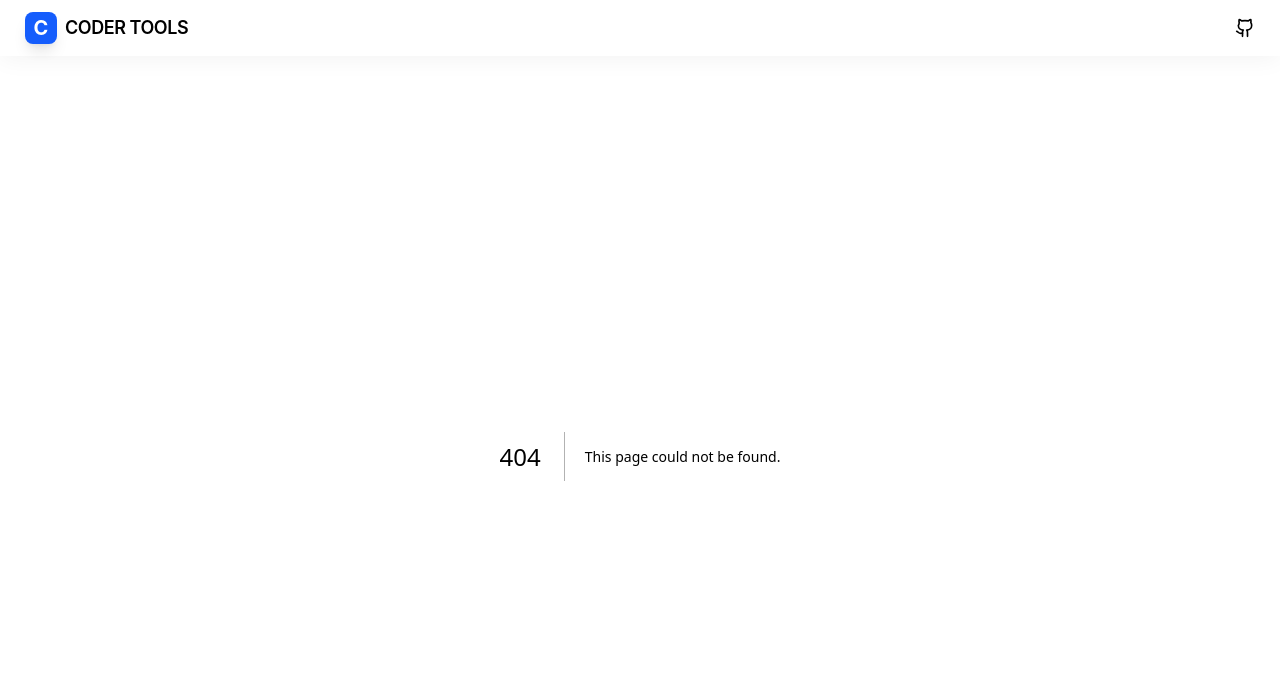
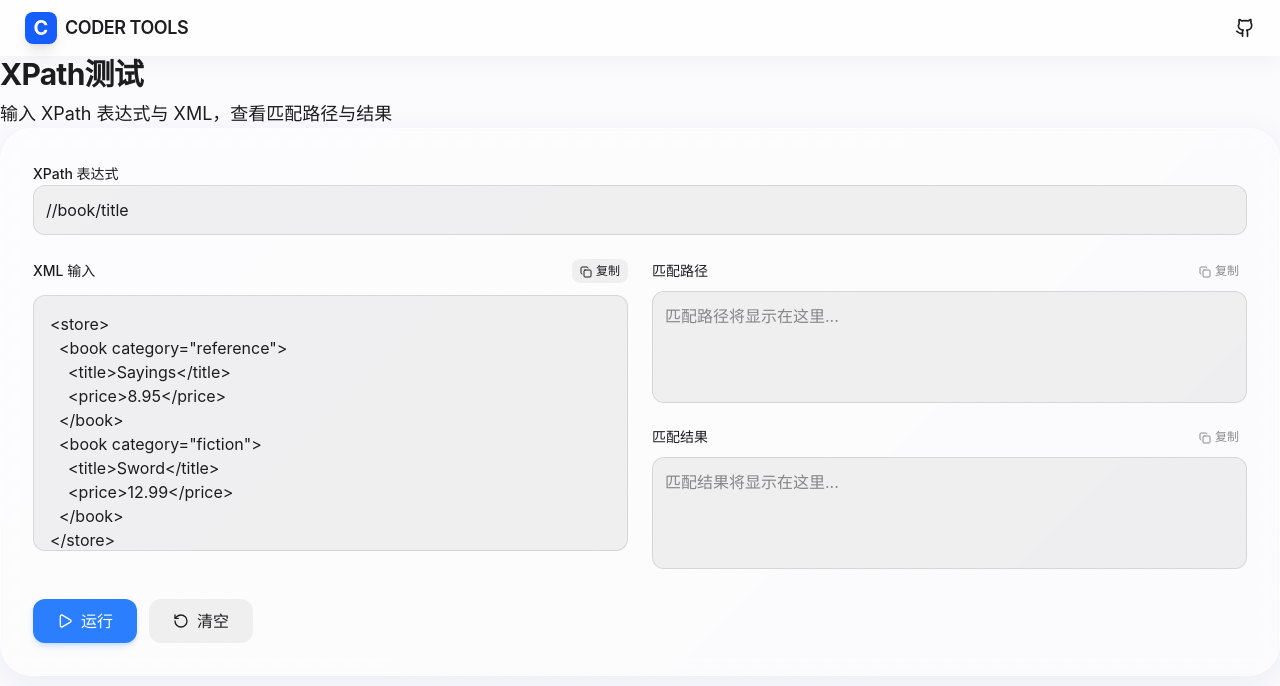
Before and after one commit to gacfox/coder-tools, a Next.js app: page /xpath-tester in a window 1280 px wide. Before the commit this address had no page. Shown: the top 686 px of the page. Built offline with nearby package versions, Linux system fonts and the light colour scheme.

Commit message:
xpath tester

```diff
--- a/app/page.tsx
+++ b/app/page.tsx
@@ -42,6 +42,7 @@ import GitCheatSheet from "./git-cheat-sheet/page";
 import CurlToFetch from "./curl-to-fetch/page";
 import SpringBootConfigConverter from "./springboot-config-converter/page";
 import JsonPathTester from "./jsonpath-tester/page";
+import XPathTester from "./xpath-tester/page";
 import UnicodeEscape from "./unicode-escape/page";
 import JwtParser from "./jwt-parser/page";
 import JsonViewer from "./json-viewer/page";
@@ -114,6 +115,7 @@ const CATEGORIES: Category[] = [
       { id: "json-viewer", name: "JSON预览器" },
       { id: "springboot-config-converter", name: "SpringBoot配置转换器" },
       { id: "jsonpath-tester", name: "JSONPath测试" },
+      { id: "xpath-tester", name: "XPath测试" },
     ],
   },
   {
@@ -286,6 +288,8 @@ export default function Home() {
             <SpringBootConfigConverter />
           ) : selectedTool === "jsonpath-tester" ? (
             <JsonPathTester />
+          ) : selectedTool === "xpath-tester" ? (
+            <XPathTester />
           ) : selectedTool === "unicode-escape" ? (
             <UnicodeEscape />
           ) : selectedTool === "jwt-parser" ? (
--- /dev/null
+++ b/app/xpath-tester/page.tsx
@@ -0,0 +1,233 @@
+"use client";
+
+import { useState } from "react";
+import { Copy, RotateCcw, Play } from "lucide-react";
+import { cn } from "@/lib/utils";
+
+type MatchItem = { path: string; value: string };
+
+const getXPath = (node: Node) => {
+  if (node.nodeType === Node.DOCUMENT_NODE) return "/";
+  if (node.nodeType === Node.TEXT_NODE) {
+    const parentPath = node.parentNode ? getXPath(node.parentNode) : "";
+    return `${parentPath}/text()`;
+  }
+  if (!(node instanceof Element)) return "";
+  const siblings = Array.from(node.parentNode?.childNodes || []).filter(
+    (child) => child.nodeType === Node.ELEMENT_NODE && (child as Element).tagName === node.tagName
+  );
+  const index = siblings.indexOf(node) + 1;
+  const parentPath = node.parentNode ? getXPath(node.parentNode) : "";
+  return `${parentPath}/${node.tagName.toLowerCase()}[${index}]`;
+};
+
+export default function XPathTester() {
+  const [xmlInput, setXmlInput] = useState(
+    `<store>
+  <book category="reference">
+    <title>Sayings</title>
+    <price>8.95</price>
+  </book>
+  <book category="fiction">
+    <title>Sword</title>
+    <price>12.99</price>
+  </book>
+</store>`
+  );
+  const [pathInput, setPathInput] = useState("//book/title");
+  const [pathsOutput, setPathsOutput] = useState("");
+  const [valuesOutput, setValuesOutput] = useState("");
+  const [error, setError] = useState("");
+
+  const handleRun = () => {
+    try {
+      const parser = new DOMParser();
+      const doc = parser.parseFromString(xmlInput, "application/xml");
+      const parseError = doc.querySelector("parsererror");
+      if (parseError) {
+        throw new Error("XML 解析失败");
+      }
+
+      const result = doc.evaluate(
+        pathInput,
+        doc,
+        null,
+        XPathResult.ANY_TYPE,
+        null
+      );
+
+      const matches: MatchItem[] = [];
+      switch (result.resultType) {
+        case XPathResult.STRING_TYPE:
+          matches.push({ path: pathInput, value: result.stringValue });
+          break;
+        case XPathResult.NUMBER_TYPE:
+          matches.push({ path: pathInput, value: String(result.numberValue) });
+          break;
+        case XPathResult.BOOLEAN_TYPE:
+          matches.push({ path: pathInput, value: String(result.booleanValue) });
+          break;
+        default: {
+          let node = result.iterateNext();
+          while (node) {
+            matches.push({
+              path: getXPath(node),
+              value:
+                node.nodeType === Node.ELEMENT_NODE
+                  ? (node as Element).textContent?.trim() || ""
+                  : node.nodeValue || "",
+            });
+            node = result.iterateNext();
+          }
+        }
+      }
+
+      setPathsOutput(matches.map((item) => item.path).join("\n"));
+      setValuesOutput(JSON.stringify(matches.map((item) => item.value), null, 2));
+      setError("");
+    } catch (err) {
+      setError("解析失败：请检查 XML 或 XPath 表达式");
+      setPathsOutput("");
+      setValuesOutput("");
+    }
+  };
+
+  const handleClear = () => {
+    setXmlInput("");
+    setPathInput("");
+    setPathsOutput("");
+    setValuesOutput("");
+    setError("");
+  };
+
+  const copyToClipboard = (text: string) => {
+    navigator.clipboard.writeText(text);
+  };
+
+  return (
+    <>
+      <header className="space-y-2">
+        <h2 className="text-3xl font-bold tracking-tight">XPath测试</h2>
+        <p className="text-muted-foreground text-lg">
+          输入 XPath 表达式与 XML，查看匹配路径与结果
+        </p>
+      </header>
+
+      <div className="glass-card rounded-[2rem] p-8 shadow-2xl border-white/40">
+        <div className="space-y-4 mb-6">
+          <label className="text-sm font-medium text-muted-foreground">
+            XPath 表达式
+          </label>
+          <input
+            value={pathInput}
+            onChange={(e) => setPathInput(e.target.value)}
+            placeholder="例如：//book/title"
+            className="w-full p-3 rounded-xl bg-black/5 dark:bg-white/5 border border-black/10 dark:border-white/10 focus:ring-2 focus:ring-blue-500 focus:border-transparent transition-all"
+          />
+        </div>
+
+        <div className="grid grid-cols-1 lg:grid-cols-2 gap-6">
+          <div className="space-y-3">
+            <div className="flex items-center justify-between">
+              <label className="text-sm font-medium text-muted-foreground">
+                XML 输入
+              </label>
+              <button
+                onClick={() => copyToClipboard(xmlInput)}
+                className="text-xs px-2 py-1 rounded-lg bg-black/5 dark:bg-white/5 hover:bg-black/10 dark:hover:bg-white/10 transition-colors"
+              >
+                <Copy className="w-3 h-3 inline mr-1" />
+                复制
+              </button>
+            </div>
+            <textarea
+              value={xmlInput}
+              onChange={(e) => setXmlInput(e.target.value)}
+              placeholder="请输入 XML..."
+              className="w-full h-64 p-4 rounded-xl bg-black/5 dark:bg-white/5 border border-black/10 dark:border-white/10 focus:ring-2 focus:ring-blue-500 focus:border-transparent transition-all resize-none"
+            />
+          </div>
+
+          <div className="space-y-4">
+            <div className="space-y-2">
+              <div className="flex items-center justify-between">
+                <label className="text-sm font-medium text-muted-foreground">
+                  匹配路径
+                </label>
+                <button
+                  onClick={() => copyToClipboard(pathsOutput)}
+                  disabled={!pathsOutput}
+                  className={cn(
+                    "text-xs px-2 py-1 rounded-lg transition-colors",
+                    pathsOutput
+                      ? "bg-black/5 dark:bg-white/5 hover:bg-black/10 dark:hover:bg-white/10"
+                      : "opacity-50 cursor-not-allowed"
+                  )}
+                >
+                  <Copy className="w-3 h-3 inline mr-1" />
+                  复制
+                </button>
+              </div>
+              <textarea
+                value={pathsOutput}
+                readOnly
+                placeholder="匹配路径将显示在这里..."
+                className="w-full h-28 p-3 rounded-xl bg-black/5 dark:bg-white/5 border border-black/10 dark:border-white/10 focus:ring-2 focus:ring-blue-500 focus:border-transparent transition-all resize-none"
+              />
+            </div>
+
+            <div className="space-y-2">
+              <div className="flex items-center justify-between">
+                <label className="text-sm font-medium text-muted-foreground">
+                  匹配结果
+                </label>
+                <button
+                  onClick={() => copyToClipboard(valuesOutput)}
+                  disabled={!valuesOutput}
+                  className={cn(
+                    "text-xs px-2 py-1 rounded-lg transition-colors",
+                    valuesOutput
+                      ? "bg-black/5 dark:bg-white/5 hover:bg-black/10 dark:hover:bg-white/10"
+                      : "opacity-50 cursor-not-allowed"
+                  )}
+                >
+                  <Copy className="w-3 h-3 inline mr-1" />
+                  复制
+                </button>
+              </div>
+              <textarea
+                value={valuesOutput}
+                readOnly
+                placeholder="匹配结果将显示在这里..."
+                className="w-full h-28 p-3 rounded-xl bg-black/5 dark:bg-white/5 border border-black/10 dark:border-white/10 focus:ring-2 focus:ring-blue-500 focus:border-transparent transition-all resize-none"
+              />
+            </div>
+          </div>
+        </div>
+
+        {error && (
+          <div className="mt-4 p-4 rounded-xl bg-red-500/10 border border-red-500/30 text-red-600 dark:text-red-400">
+            {error}
+          </div>
+        )}
+
+        <div className="flex flex-wrap gap-3 mt-6">
+          <button
+            onClick={handleRun}
+            className="px-6 py-2.5 rounded-xl bg-blue-500 text-white font-medium hover:bg-blue-600 transition-colors shadow-md shadow-blue-500/20 flex items-center gap-2"
+          >
+            <Play className="w-4 h-4" />
+            运行
+          </button>
+          <button
+            onClick={handleClear}
+            className="px-6 py-2.5 rounded-xl bg-black/5 dark:bg-white/5 font-medium hover:bg-black/10 dark:hover:bg-white/10 transition-colors flex items-center gap-2"
+          >
+            <RotateCcw className="w-4 h-4" />
+            清空
+          </button>
+        </div>
+      </div>
+    </>
+  );
+}
```
Also changed, not shown: 1 other file (tests, documents, lock files or other folders).
